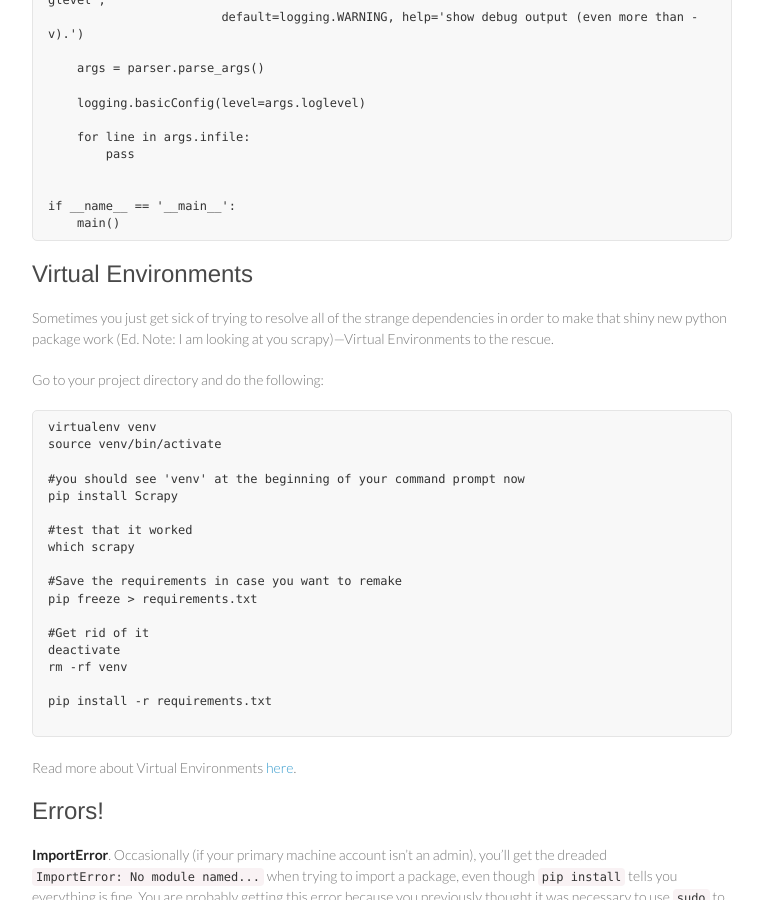
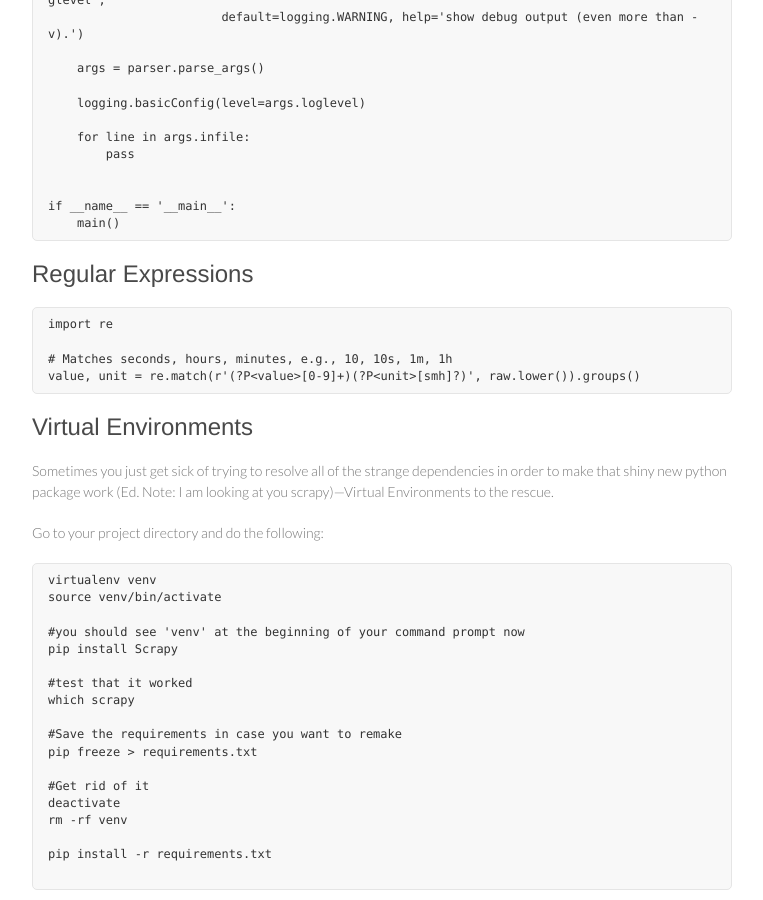
Before and after one commit to rjwalls/tips, a Jekyll site: the page built from _posts/1900-01-01-Python.md, in a window 1280 px wide and 900 px high, scrolled down 701 px. Shown: the whole window, without its empty margins (258-1021 px from the left). Built offline with Jekyll 4.4.1, drawn with Linux system fonts in a browser that asks for light colours; Markdown is read by kramdown in place of the engine named in the settings.

Commit message:
Update 1900-01-01-Python.md

````diff
--- a/_posts/1900-01-01-Python.md
+++ b/_posts/1900-01-01-Python.md
@@ -46,6 +46,14 @@ if __name__ == '__main__':
     main()
 ```
 
+### Regular Expressions
+
+```python
+import re
+
+# Matches seconds, hours, minutes, e.g., 10, 10s, 1m, 1h
+value, unit = re.match(r'(?P<value>[0-9]+)(?P<unit>[smh]?)', raw.lower()).groups()
+```
 
 
 ### Virtual Environments
````
